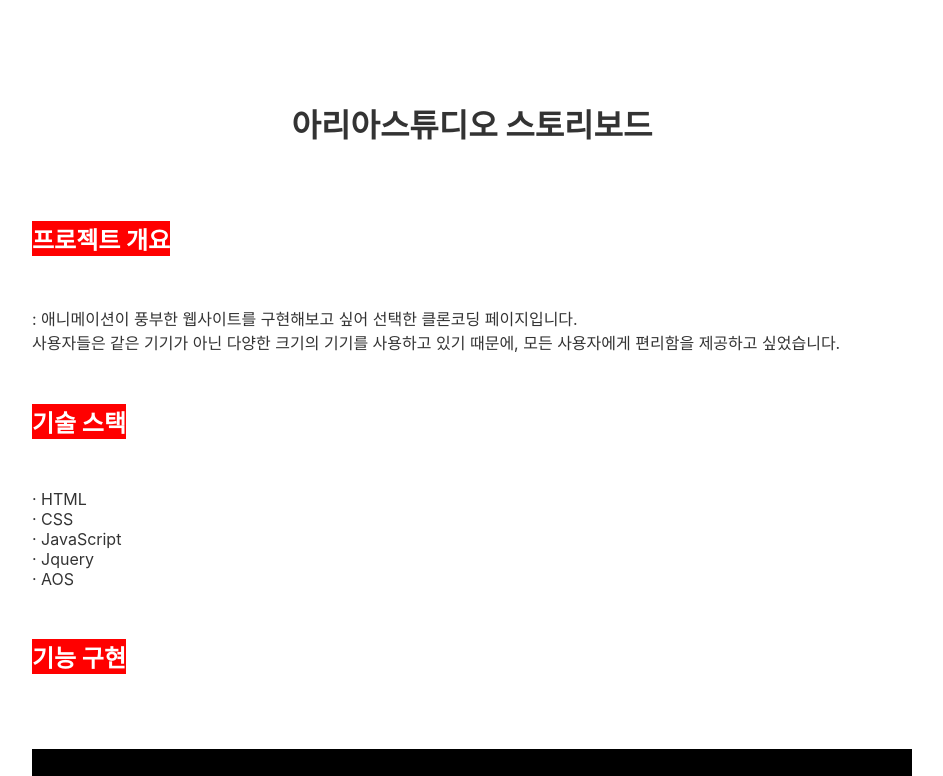
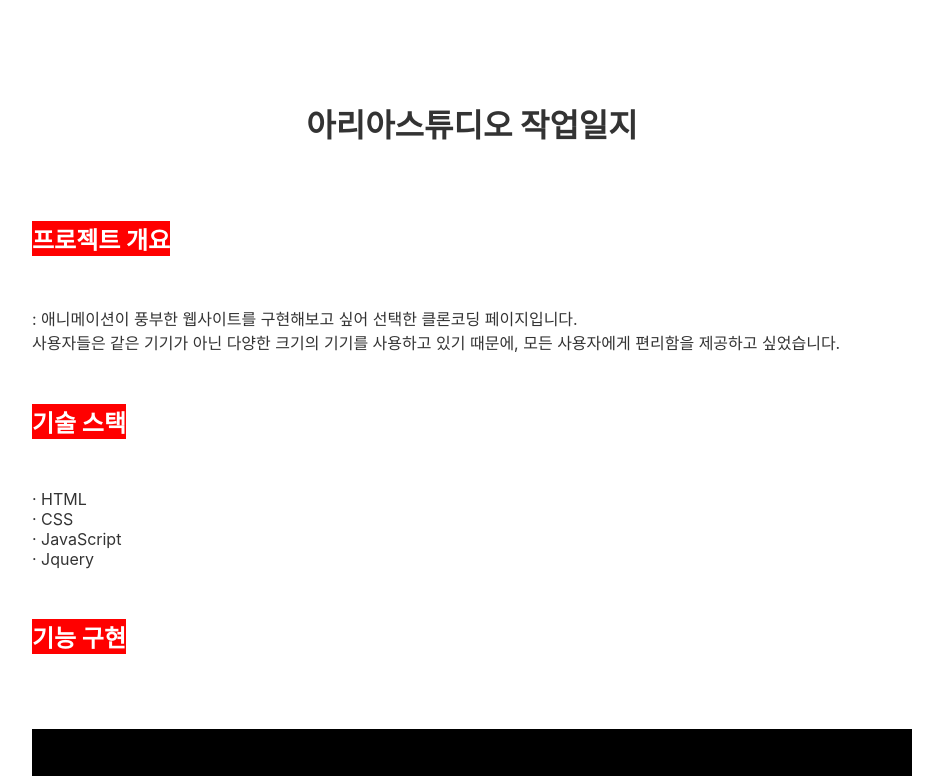
Before and after one commit to maezzuu/ariastory, a plain HTML site: page index.html in a window 1280 px wide. Shown: the top 776 px of the page, without its empty margins (168-1111 px from the left). Drawn offline with nearby package versions, Linux system fonts and the light colour scheme; a web font is replaced by a local one.

Commit message:
아리아스튜디오 작업일지 최종

```diff
--- a/index.html
+++ b/index.html
@@ -4,7 +4,7 @@
 <head>
     <meta charset="UTF-8">
     <meta name="viewport" content="width=device-width, initial-scale=1.0">
-    <title>HYEJU - 아리아스튜디오 스토리보드</title>
+    <title>HYEJU - 아리아스튜디오 작업일지</title>
     <link rel="stylesheet" href="css/reset.css">
     <link rel="stylesheet" href="css/aria.css">
     <link href="https://unpkg.com/aos@2.3.1/dist/aos.css" rel="stylesheet">
@@ -13,7 +13,7 @@
 </head>
 
 <body>
-    <h1>아리아스튜디오 스토리보드</h1>
+    <h1>아리아스튜디오 작업일지</h1>
     <section id="section01">
         <h2 class="sub_title"><!-- 개요 -->
             프로젝트 개요
@@ -40,9 +40,6 @@
         </p>
         <p class="text">
             · Jquery
-        </p>
-        <p class="text">
-            · AOS
         </p>
 
         <!-- 기술 스택 -->
```
